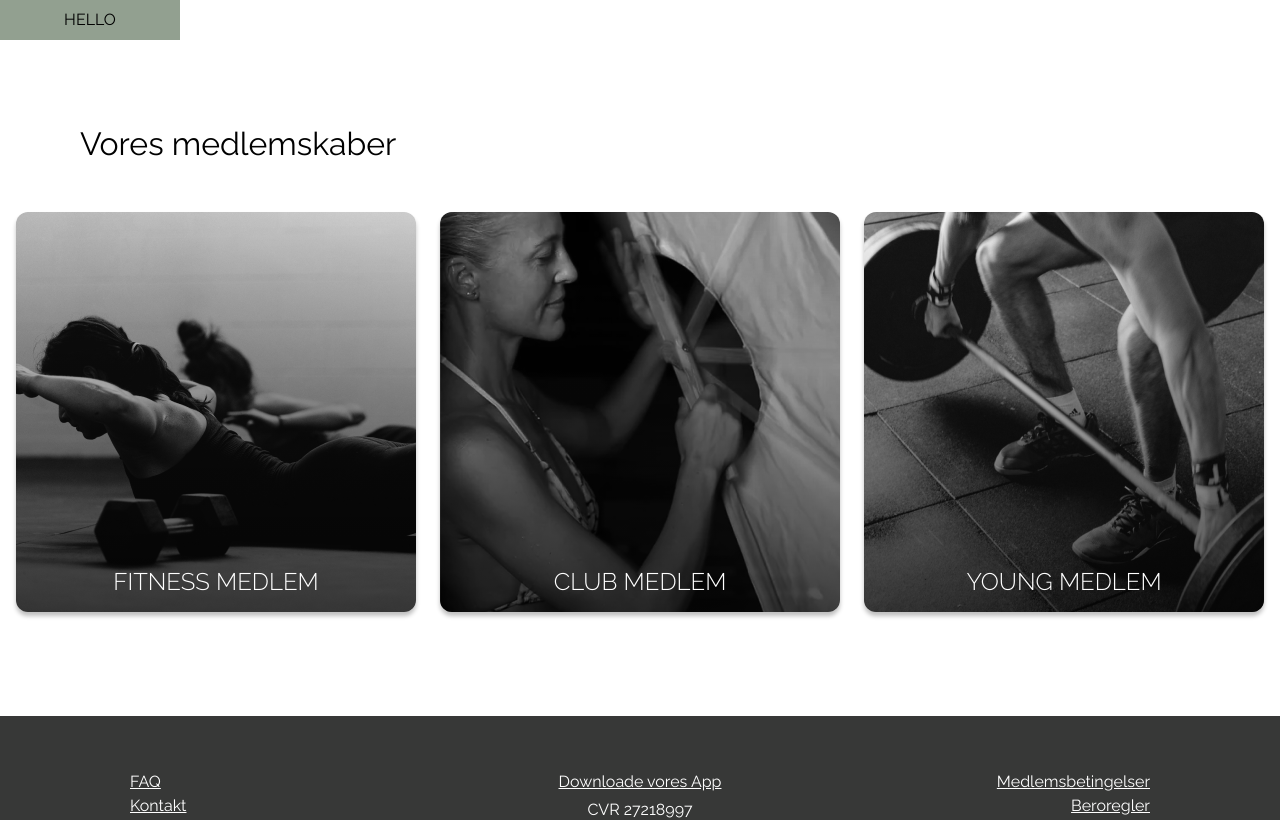
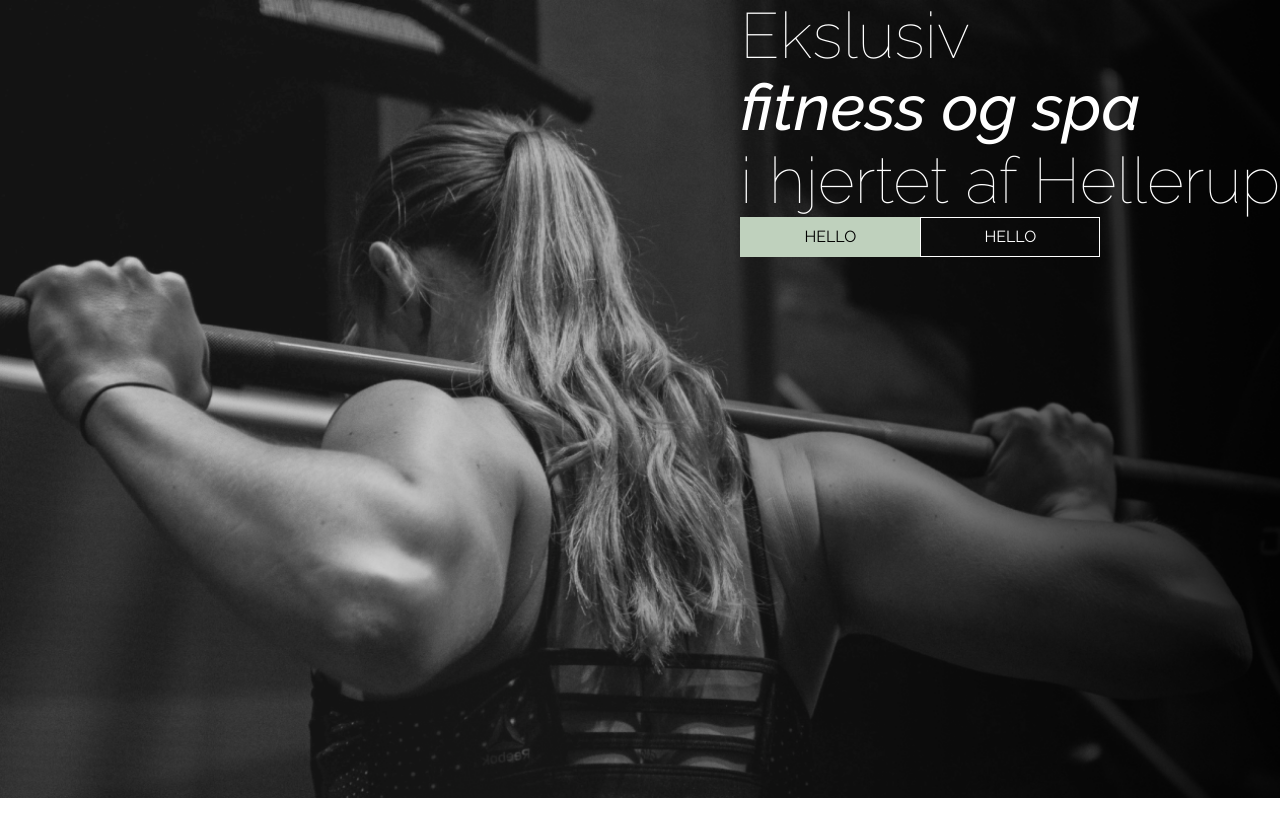
Before and after one commit to JulieGroenborg/wellcome_site, a Next.js app: page / in a window 1280 px wide. Shown: the top 820 px of the page. Built offline with nearby package versions, Linux system fonts and the light colour scheme; a web font is replaced by a local one.

Commit message:
hero section startup

```diff
--- a/src/app/landingpage.module.scss
+++ b/src/app/landingpage.module.scss
@@ -1 +1,32 @@
 @use "src/app/variables" as *;
+
+.hero_section {
+  background-image: url("../app/img/landingpage/heroimage.png");
+  //   background-image: url("../img/landingpage/heroimage.png");
+  background-size: cover;
+  width: 100vw;
+  height: 798px;
+  background-repeat: no-repeat;
+
+  h1 {
+    font-weight: 100;
+  }
+}
+
+.hero_text {
+  width: 100%;
+  display: grid;
+  justify-content: right;
+  h1 {
+    // place-items: end;
+  }
+}
+
+.italic_h1 {
+  font-weight: 500;
+  font-style: italic;
+}
+
+.btn {
+  display: flex;
+}
--- a/src/app/page.jsx
+++ b/src/app/page.jsx
@@ -26,7 +26,19 @@ export default function Home() {
   return (
     <>
       <main>
-        <LinkBtn href="/" text="hello" variant="primary" />
+        <section className={`${styles.hero_section} ${styles.overlay}`}>
+          <article className={styles.hero_text}>
+            <h1>
+              Ekslusiv
+              <br /> <span className={styles.italic_h1}>fitness og spa</span>
+              <br /> i hjertet af Hellerup
+            </h1>
+            <div className={styles.btn}>
+              <LinkBtn href="/" text="hello" variant="primary" />
+              <LinkBtn href="/" text="hello" variant="tertiary_light" />
+            </div>
+          </article>
+        </section>
         <MedlemsSection />
       </main>
       <Footer />
```
Also changed, not shown: src/app/img/landingpage/heroimage.png (added).
